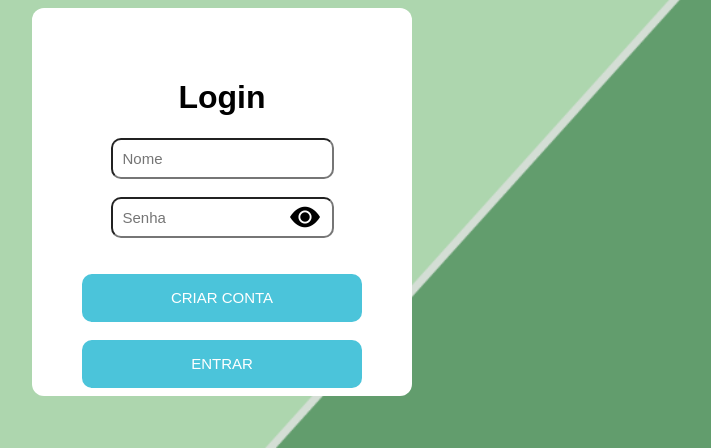
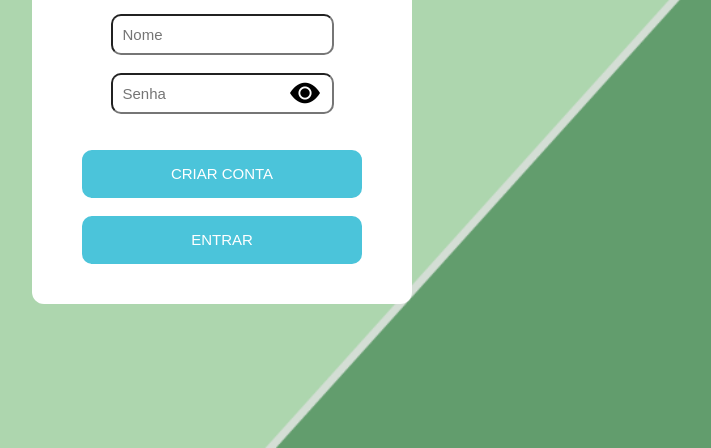
Before and after one commit to Kevinreisdacruz/projetointegrador, a PHP site: page /cadastro.html in a window 1280 px wide. Shown: the part 352-800 px from the top of the page, without its empty margins (418-1129 px from the left). Run offline with PHP 8.4, Linux system fonts and the light colour scheme.

Commit message:
aumnetei tamanho da caixa de login e a posicao dele

```diff
--- a/cadastro.html
+++ b/cadastro.html
@@ -10,9 +10,11 @@
 <body>
 
     <a id="seta" href="index.html">
-        <img src="image/setaesquerda.png" alt="">
+        <img src="imagelogos/setaesquerda.png" alt="">
     </a>
 
+
+    <div class="container">
         <div id="caixa-login">
             <h1>Login</h1>
             <input type="text" placeholder="Nome">
@@ -33,6 +35,7 @@
             </a>
 
         </div>
+    </div>
 
 
 
--- a/css/cadastro.css
+++ b/css/cadastro.css
@@ -11,13 +11,15 @@ body{
     padding: 20px;
 }
 
+
+
 #caixa-login{
     position: relative;
     background-color: white;
     width: 17.5rem;
-    height: 18rem;
+    height: 20rem;
     margin: auto;
-    margin-top: 3rem;
+    margin-top: 10rem;
     padding: 50px;
     border-radius: 12px;
     text-align: center;
```
Lines whose indentation alone changed are shown as unchanged.
